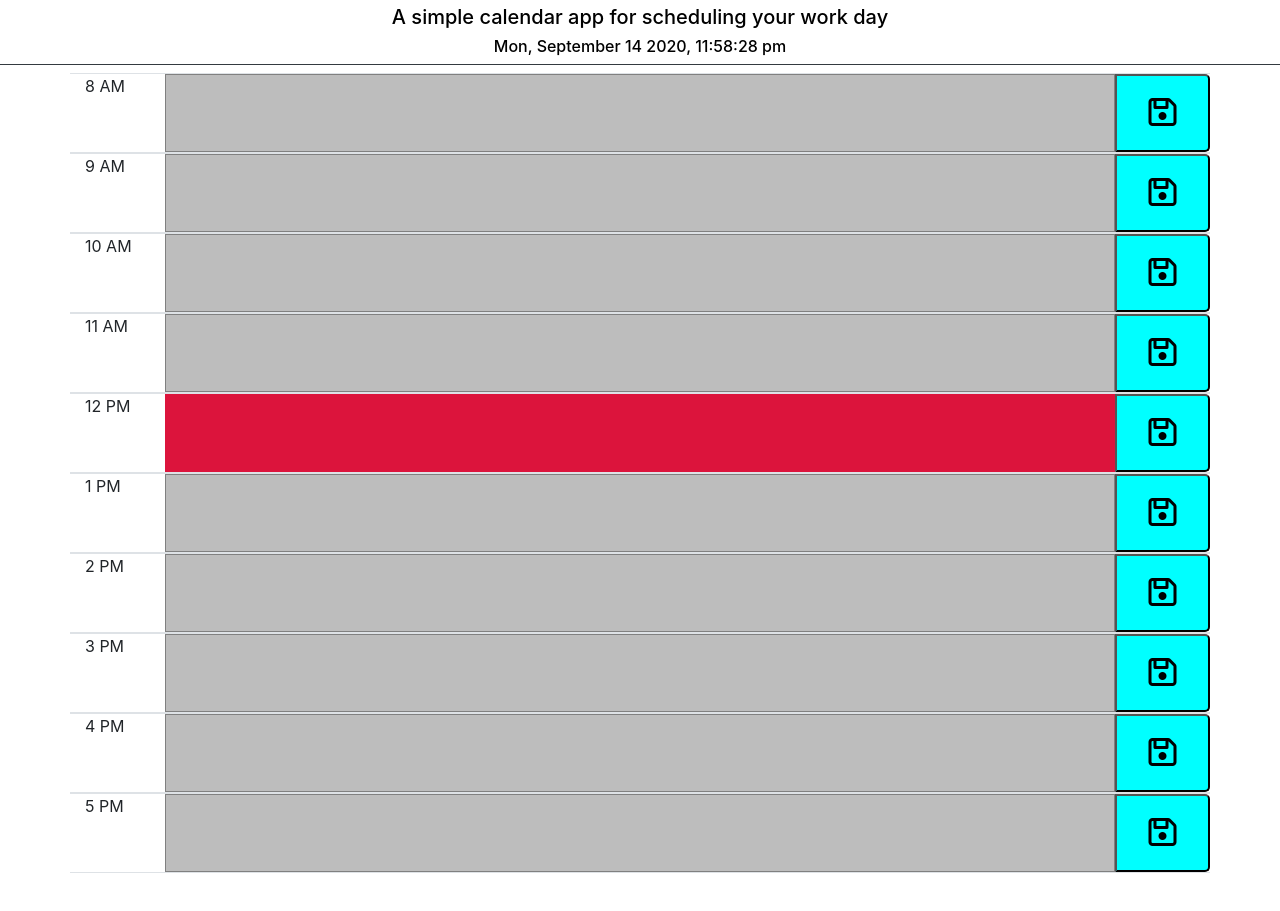
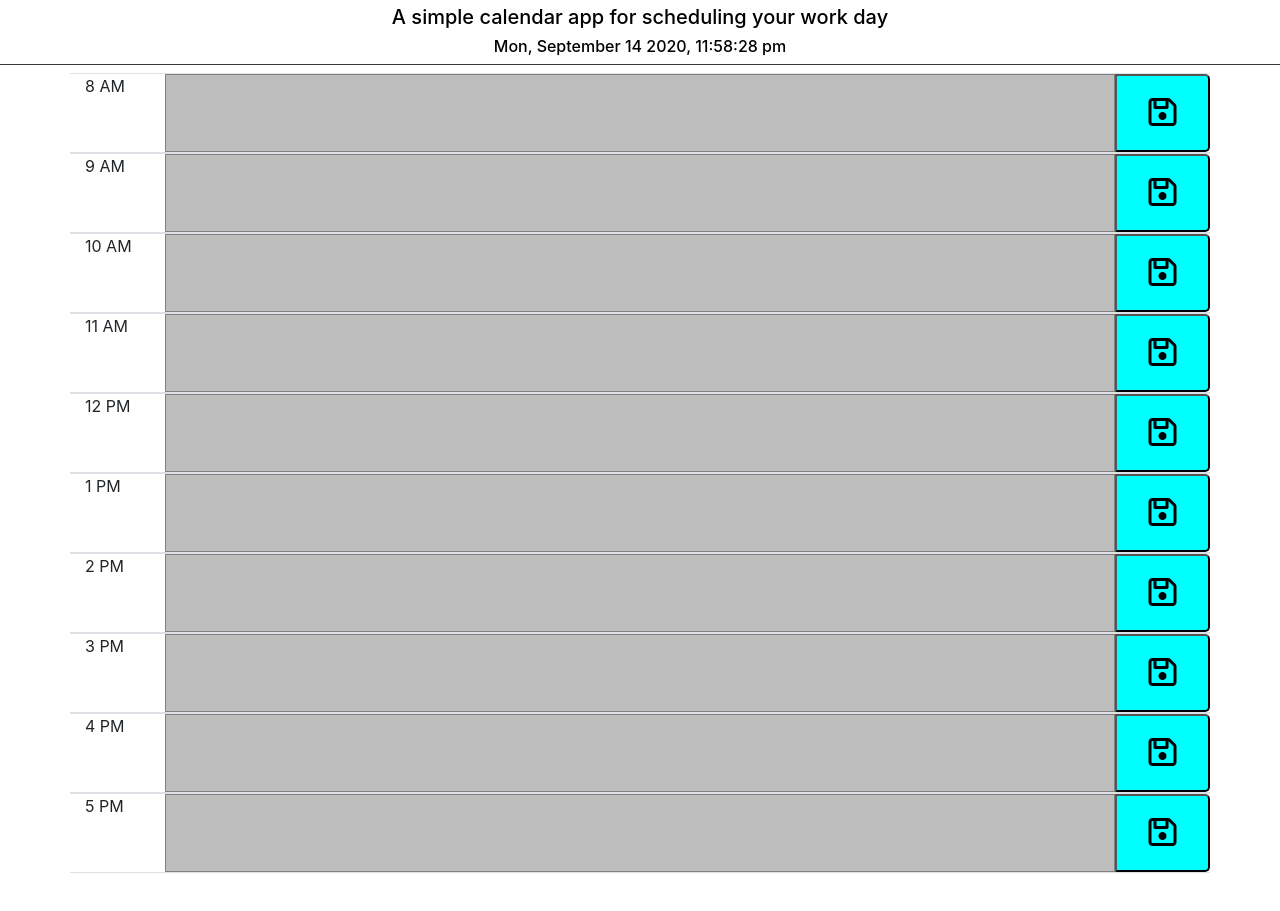
Before and after one commit to LouisYS-Carleton/Day-Planner, a plain HTML site: page index.html in a window 1280 px wide. Shown: the part 51-962 px from the top of the page. Drawn offline with nearby package versions, Linux system fonts and the light colour scheme.

Commit message:
Added some semantic html and tidied HTML a little more. Was writting 12AM instead of 12PM, fixed red 12PM slot.

```diff
--- a/index.html
+++ b/index.html
@@ -13,100 +13,107 @@
 </head>
 <body>
   <header class="container-fluid border-bottom border-dark mb-2">
-    <div class="row justify-content-center"><h1>Work Day Scheduler</h1></div>
-    <div class="row justify-content-center"><h5>A simple calendar app for scheduling your work day</h5></div>
-    <div class="row justify-content-center" id="date-today"><h6></h6></div>
+    <section class="row justify-content-center">
+      <h1>Work Day Scheduler</h1>
+    </section>
+    <section class="row justify-content-center">
+      <h5>A simple calendar app for scheduling your work day</h5>
+    </section>
+    <section class="row justify-content-center" id="date-today">
+      <h6></h6>
+    </section>
   </header>
 
-  <div class="container">
 
-    <div id="scheduler-row1" class="row justify-content-md-center border-top border-bottom scheduler-row">
+  <main class="container">
+
+    <section id="scheduler-row1" class="row justify-content-md-center border-top border-bottom scheduler-row">
       <div id="slot1" class="col-md-1">8 AM</div>
       <textarea rows="3" id="row-text1" class="col-md-10"></textarea>
       <button id="saveBtn" class="col-md-1">
         <i class="far fa-save"></i>
       </button>
-    </div>
+    </section>
 
-    <div id="scheduler-row2" class="row justify-content-md-center border-top border-bottom scheduler-row">
+    <section id="scheduler-row2" class="row justify-content-md-center border-top border-bottom scheduler-row">
       <div id="slot2" class="col-md-1">9 AM</div>
       <textarea rows="3" id="row-text2" class="col-md-10"></textarea>
       <button id="saveBtn" class="col-md-1">
         <i class="far fa-save"></i>
       </button>
-    </div>
+    </section>
 
-    <div id="scheduler-row3" class="row justify-content-md-center border-top border-bottom scheduler-row">
+    <section id="scheduler-row3" class="row justify-content-md-center border-top border-bottom scheduler-row">
       <div id="slot3" class="col-md-1">10 AM</div>
       <textarea rows="3" id="row-text3" class="col-md-10"></textarea>
       <button id="saveBtn" class="col-md-1">
         <i class="far fa-save"></i>
       </button>
-    </div>
+    </section>
 
-    <div id="scheduler-row4" class="row justify-content-md-center border-top border-bottom scheduler-row">
+    <section id="scheduler-row4" class="row justify-content-md-center border-top border-bottom scheduler-row">
       <div id="slot4" class="col-md-1">11 AM</div>
       <textarea rows="3" id="row-text4" class="col-md-10"></textarea>
       <button id="saveBtn" class="col-md-1">
         <i class="far fa-save"></i>
       </button>
-    </div>
+    </section>
 
-    <div id="scheduler-row5" class="row justify-content-md-center border-top border-bottom scheduler-row">
+    <section id="scheduler-row5" class="row justify-content-md-center border-top border-bottom scheduler-row">
       <div id="slot5" class="col-md-1">12 PM</div>
       <textarea rows="3" id="row-text5" class="col-md-10"></textarea>
       <button id="saveBtn" class="col-md-1">
         <i class="far fa-save"></i>
       </button>
-    </div>
+    </section>
 
-    <div id="scheduler-row6" class="row justify-content-md-center border-top border-bottom scheduler-row">
+    <section id="scheduler-row6" class="row justify-content-md-center border-top border-bottom scheduler-row">
       <div id="slot6" class="col-md-1">1 PM</div>
       <textarea rows="3" id="row-text6" class="col-md-10"></textarea>
       <button id="saveBtn" class="col-md-1">
         <i class="far fa-save"></i>
       </button>
-    </div>
+    </section>
 
-    <div id="scheduler-row7" class="row justify-content-md-center border-top border-bottom scheduler-row">
+    <section id="scheduler-row7" class="row justify-content-md-center border-top border-bottom scheduler-row">
       <div id="slot7" class="col-md-1">2 PM</div>
       <textarea rows="3" id="row-text7" class="col-md-10"></textarea>
       <button id="saveBtn" class="col-md-1">
         <i class="far fa-save"></i>
       </button>
-    </div>
+    </section>
 
-    <div id="scheduler-row8" class="row justify-content-md-center border-top border-bottom scheduler-row">
+    <section id="scheduler-row8" class="row justify-content-md-center border-top border-bottom scheduler-row">
       <div id="slot8" class="col-md-1">3 PM</div>
       <textarea rows="3" id="row-text8" class="col-md-10"></textarea>
       <button id="saveBtn" class="col-md-1">
         <i class="far fa-save"></i>
       </button>
-    </div>
+    </section>
 
-    <div id="scheduler-row9" class="row justify-content-md-center border-top border-bottom scheduler-row">
+    <section id="scheduler-row9" class="row justify-content-md-center border-top border-bottom scheduler-row">
       <div id="slot9" class="col-md-1">4 PM</div>
       <textarea rows="3" id="row-text9" class="col-md-10"></textarea>
       <button id="saveBtn" class="col-md-1">
         <i class="far fa-save"></i>
       </button>
-    </div>
+    </section>
 
-    <div id="scheduler-row10" class="row justify-content-md-center border-top border-bottom scheduler-row">
+    <section id="scheduler-row10" class="row justify-content-md-center border-top border-bottom scheduler-row">
       <div id="slot10" class="col-md-1">5 PM</div>
       <textarea rows="3" id="row-text10" class="col-md-10"></textarea>
       <button id="saveBtn" class="col-md-1">
         <i class="far fa-save"></i>
       </button>
+    </section>
+
+  </main>
+
+  <footer class="container-fluid">
+    <div class="row">
+      <br><br>
     </div>
-
-  </div>
-
-  <div class="container-fluid">
-    <footer class="row">
-      <br><br>
-    </footer>
-  </div>
+  </footer>
 
 
 
--- a/js/script-redo.js
+++ b/js/script-redo.js
@@ -4,7 +4,7 @@ let timeSlot = {
     "9 AM": "",
     "10 AM": "",
     "11 AM": "",
-    "12 AM": "",
+    "12 PM": "",
     "1 PM": "",
     "2 PM": "",
     "3 PM": "",
@@ -53,7 +53,7 @@ function getHourNumber(hourString) {
         case "9 AM": return 9;
         case "10 AM": return 10;
         case "11 AM": return 11;
-        case "12 AM": return 12;
+        case "12 PM": return 12;
         case "1 PM": return 13;
         case "2 PM": return 14;
         case "3 PM": return 15;
```
